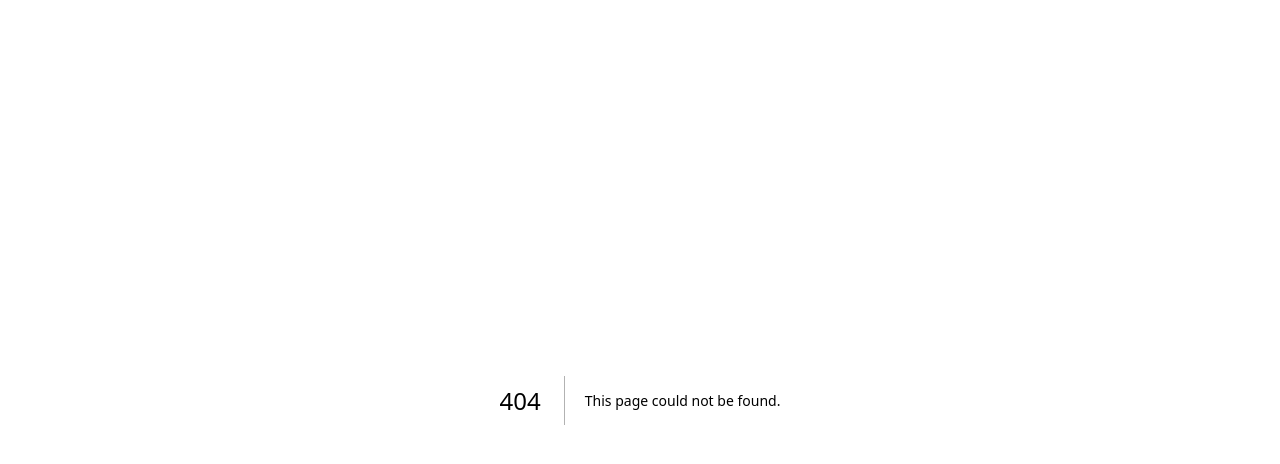
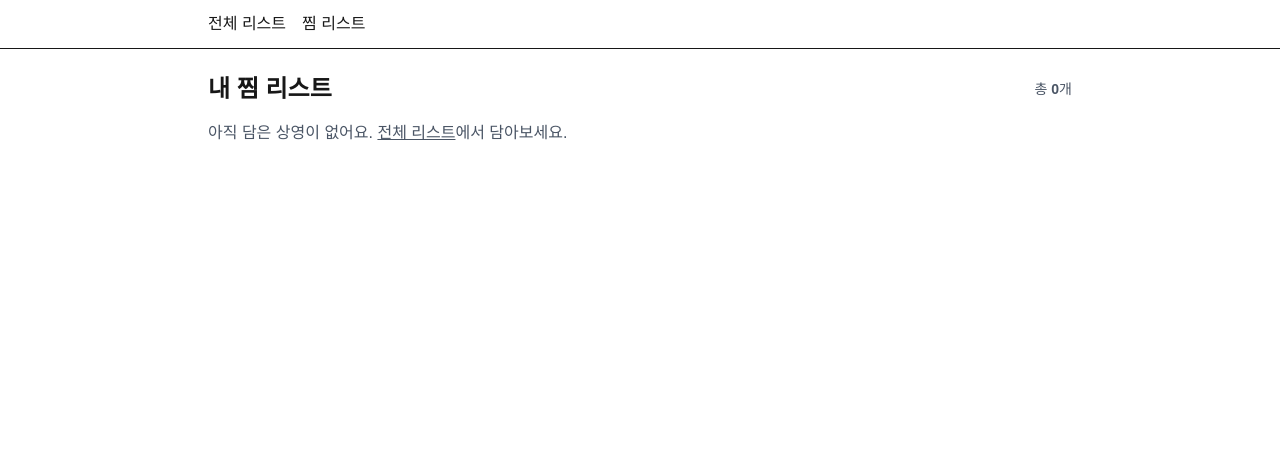
Before and after one commit to wonchan9/my-biff, a Next.js app: page /picks in a window 1280 px wide. Before the commit this address had no page. Shown: the top 464 px of the page. Built offline with nearby package versions, Linux system fonts and the light colour scheme.

Commit message:
fix: import globals + poster fallback

```diff
--- a/app/layout.js
+++ b/app/layout.js
@@ -1,28 +1,18 @@
-import { Geist, Geist_Mono } from "next/font/google";
-import "./globals.css";
+import './globals.css';
 
-const geistSans = Geist({
-  variable: "--font-geist-sans",
-  subsets: ["latin"],
-});
-
-const geistMono = Geist_Mono({
-  variable: "--font-geist-mono",
-  subsets: ["latin"],
-});
-
-export const metadata = {
-  title: "Create Next App",
-  description: "Generated by create next app",
-};
+export const metadata = { title: 'mybiff' };
 
 export default function RootLayout({ children }) {
   return (
-    <html lang="en">
-      <body
-        className={`${geistSans.variable} ${geistMono.variable} antialiased`}
-      >
-        {children}
+    <html lang="ko">
+      <body className="min-h-screen bg-white text-gray-900">
+        <nav className="border-b">
+          <div className="max-w-4xl mx-auto px-4 py-3 flex gap-4 font-medium">
+            <a href="/" className="hover:underline">전체 리스트</a>
+            <a href="/picks" className="hover:underline">찜 리스트</a>
+          </div>
+        </nav>
+        <main className="max-w-4xl mx-auto px-4 py-6">{children}</main>
       </body>
     </html>
   );
--- a/app/page.js
+++ b/app/page.js
@@ -1,13 +1,19 @@
 'use client';
 import { useEffect, useMemo, useState } from 'react';
 
+const STORAGE_KEY = 'mybiff:picks';
+
 export default function Home() {
   const [data, setData] = useState(null);
-  const [picks, setPicks] = useState(() => {
+  const [picks, setPicks] = useState(new Set());
+
+  // 처음에 picks 로드
+  useEffect(() => {
     try {
-      return new Set(JSON.parse(localStorage.getItem('mybiff:picks') || '[]'));
-    } catch { return new Set(); }
-  });
+      const saved = JSON.parse(localStorage.getItem(STORAGE_KEY) || '[]');
+      setPicks(new Set(saved));
+    } catch { /* noop */ }
+  }, []);
 
   // 데이터 로드
   useEffect(() => {
@@ -19,7 +25,7 @@ export default function Home() {
 
   // 저장 동기화
   useEffect(() => {
-    localStorage.setItem('mybiff:picks', JSON.stringify([...picks]));
+    localStorage.setItem(STORAGE_KEY, JSON.stringify([...picks]));
   }, [picks]);
 
   const filmsById = useMemo(() => {
@@ -28,46 +34,72 @@ export default function Home() {
     return m;
   }, [data]);
 
-  const togglePick = (id) => {
+  const togglePick = (screeningId) => {
     setPicks(prev => {
-      const s = new Set(prev);
-      s.has(id) ? s.delete(id) : s.add(id);
-      return s;
+      const next = new Set(prev);
+      next.has(screeningId) ? next.delete(screeningId) : next.add(screeningId);
+      return next;
     });
   };
 
-  if (!data) {
-    return <div className="min-h-screen flex items-center justify-center text-gray-600">로딩 중…</div>;
-  }
+  if (!data) return <div>로딩 중…</div>;
 
   return (
-    <main className="max-w-3xl mx-auto p-6">
-      <header className="flex items-center justify-between mb-6">
-        <h1 className="text-2xl font-bold">mybiff</h1>
-        <div className="text-sm text-gray-600">내 픽: <b>{picks.size}</b>개</div>
+    <div className="space-y-4">
+      <header className="flex items-center justify-between">
+        <h1 className="text-2xl font-bold">mybiff · 전체 리스트</h1>
+        <div className="text-sm text-gray-600">내 찜: <b>{picks.size}</b>개</div>
       </header>
 
-      <ul className="space-y-3">
+      <ul className="grid sm:grid-cols-2 gap-4">
         {data.screenings.map(sc => {
           const film = filmsById.get(sc.filmId);
           const picked = picks.has(sc.id);
           return (
-            <li key={sc.id} className="border rounded-xl p-4 flex items-center justify-between">
-              <div>
-                <div className="font-semibold">{film?.titleKo} <span className="text-gray-500 text-sm">({film?.titleEn})</span></div>
-                <div className="text-sm text-gray-600">{sc.start} · {sc.venue} {sc.theater} · 코드 {sc.code}</div>
+            <li key={sc.id} className="border rounded-2xl p-3 flex gap-3">
+              {/* 포스터 */}
+              <a href={film?.detailUrl} target="_blank" rel="noreferrer" className="shrink-0">
+                {/* next/image 대신 간단히 img 사용 */}
+                <img
+                  src={film?.poster}
+                  alt={film?.titleKo || 'poster'}
+                  className="w-24 h-36 object-cover rounded-xl"
+                  loading="lazy"
+                  onError={(e) => { e.currentTarget.src = 'https://via.placeholder.com/160x240?text=Poster'; }}
+                />
+              </a>
+
+              {/* 정보 */}
+              <div className="flex-1 min-w-0">
+                <div className="font-semibold truncate">{film?.titleKo} <span className="text-gray-500">({film?.titleEn})</span></div>
+                <div className="text-sm text-gray-600">
+                  {new Date(sc.start).toLocaleString()} · {sc.venue} {sc.theater} · 코드 {sc.code}
                 </div>
+
+                <div className="mt-2 flex items-center gap-2">
                   <button
                     onClick={() => togglePick(sc.id)}
                     className={`px-3 py-1 rounded-lg text-sm ${picked ? 'bg-gray-200' : 'bg-black text-white'}`}
                     aria-pressed={picked}
                   >
-                {picked ? '해제' : '담기'}
+                    {picked ? '찜 해제' : '찜 담기'}
                   </button>
+
+                  {/* 자세히보기 → BIFF 상세 페이지로 이동 */}
+                  <a
+                    href={film?.detailUrl}
+                    target="_blank"
+                    rel="noreferrer"
+                    className="text-sm underline text-gray-700"
+                  >
+                    자세히보기
+                  </a>
+                </div>
+              </div>
             </li>
           );
         })}
       </ul>
-    </main>
+    </div>
   );
 }
--- /dev/null
+++ b/app/picks/page.js
@@ -0,0 +1,61 @@
+'use client';
+import { useEffect, useMemo, useState } from 'react';
+const STORAGE_KEY = 'mybiff:picks';
+
+export default function PicksPage() {
+  const [data, setData] = useState(null);
+  const [picks, setPicks] = useState(new Set());
+
+  useEffect(() => {
+    try {
+      const saved = JSON.parse(localStorage.getItem(STORAGE_KEY) || '[]');
+      setPicks(new Set(saved));
+    } catch {}
+  }, []);
+
+  useEffect(() => {
+    fetch('/screenings.json').then(r => r.json()).then(setData);
+  }, []);
+
+  const filmsById = useMemo(() => {
+    const m = new Map();
+    if (data?.films) data.films.forEach(f => m.set(f.id, f));
+    return m;
+  }, [data]);
+
+  if (!data) return <div>로딩 중…</div>;
+
+  const pickedScreenings = data.screenings.filter(sc => picks.has(sc.id));
+
+  return (
+    <div className="space-y-4">
+      <header className="flex items-center justify-between">
+        <h1 className="text-2xl font-bold">내 찜 리스트</h1>
+        <div className="text-sm text-gray-600">총 <b>{pickedScreenings.length}</b>개</div>
+      </header>
+
+      {pickedScreenings.length === 0 ? (
+        <div className="text-gray-600">아직 담은 상영이 없어요. <a className="underline" href="/">전체 리스트</a>에서 담아보세요.</div>
+      ) : (
+        <ul className="grid sm:grid-cols-2 gap-4">
+          {pickedScreenings.map(sc => {
+            const film = filmsById.get(sc.filmId);
+            return (
+              <li key={sc.id} className="border rounded-2xl p-3 flex gap-3">
+                <a href={film?.detailUrl} target="_blank" rel="noreferrer" className="shrink-0">
+                  <img src={film?.poster} alt={film?.titleKo || 'poster'} className="w-24 h-36 object-cover rounded-xl" loading="lazy" />
+                </a>
+                <div className="flex-1 min-w-0">
+                  <div className="font-semibold truncate">{film?.titleKo} <span className="text-gray-500">({film?.titleEn})</span></div>
+                  <div className="text-sm text-gray-600">
+                    {new Date(sc.start).toLocaleString()} · {sc.venue} {sc.theater} · 코드 {sc.code}
+                  </div>
+                </div>
+              </li>
+            );
+          })}
+        </ul>
+      )}
+    </div>
+  );
+}
--- a/public/screenings.json
+++ b/public/screenings.json
@@ -1,9 +1,41 @@
 {
   "updatedAt": "2025-09-02T12:00:00+09:00",
   "films": [
-    { "id": "f001", "titleKo": "어쩔 수가 없다", "titleEn": "No Other Choice", "runtime": 128 }
+    {
+      "id": "f001",
+      "titleKo": "어쩔 수가 없다",
+      "titleEn": "No Other Choice",
+      "runtime": 128,
+      "poster": "https://image.tmdb.org/t/p/w342/2CAL2433ZeIihfX1Hb2139CX0pW.jpg",
+      "detailUrl": "https://www.biff.kr/kor/film/program/..."
+    },
+    {
+      "id": "f002",
+      "titleKo": "바다의 노래",
+      "titleEn": "Song of the Sea",
+      "runtime": 93,
+      "poster": "https://image.tmdb.org/t/p/w342/hbH8C2W4V8Dq9nX1YcQW.jpg",
+      "detailUrl": "https://www.biff.kr/kor/film/program/..."
+    }
   ],
   "screenings": [
-    { "id": "s101", "filmId": "f001", "start": "2025-09-18T19:30:00+09:00", "end": "2025-09-18T21:38:00+09:00", "venue": "영화의전당", "theater": "야외극장", "code": "GP-001" }
+    {
+      "id": "s101",
+      "filmId": "f001",
+      "start": "2025-09-18T19:30:00+09:00",
+      "end":   "2025-09-18T21:38:00+09:00",
+      "venue": "영화의전당",
+      "theater": "야외극장",
+      "code": "GP-001"
+    },
+    {
+      "id": "s102",
+      "filmId": "f002",
+      "start": "2025-09-19T14:00:00+09:00",
+      "end":   "2025-09-19T15:33:00+09:00",
+      "venue": "CGV 센텀시티",
+      "theater": "6관",
+      "code": "AN-112"
+    }
   ]
 }
```
Lines whose indentation alone changed are shown as unchanged.
